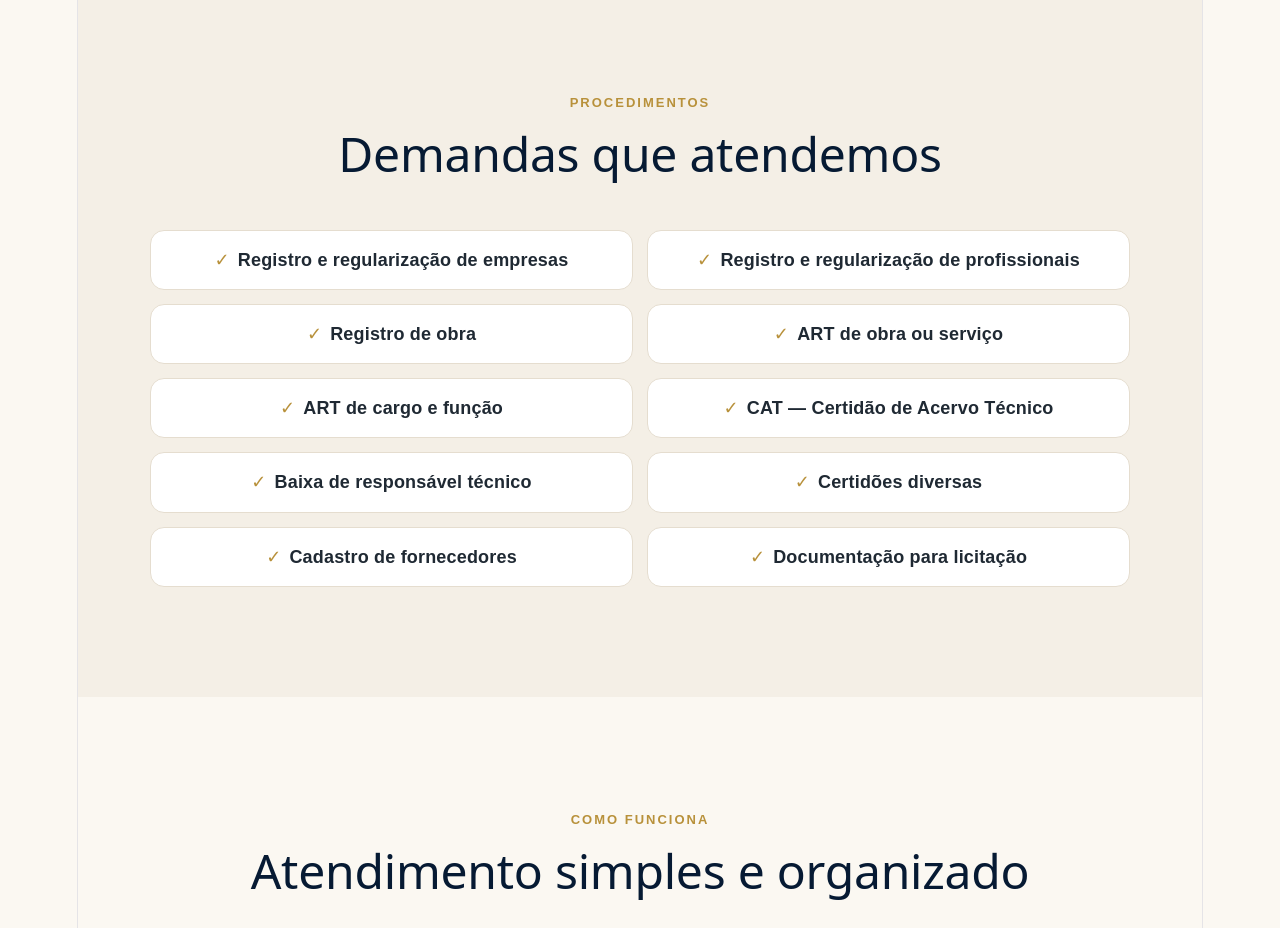
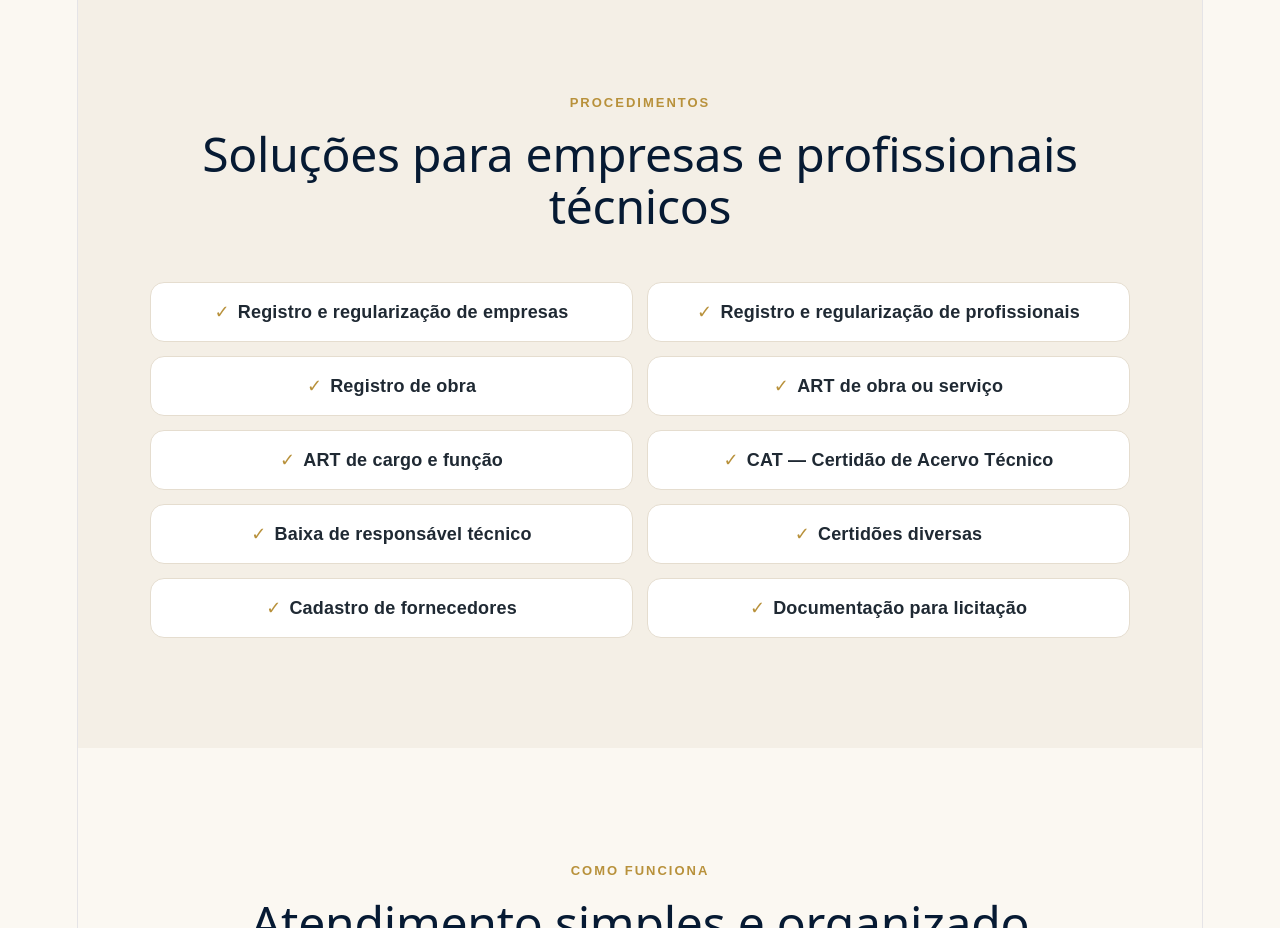
Before and after one commit to pampaulinolima-ux/pl-paulino-teste, a React (Vite) app: page / in a window 1280 px wide. Shown: the part 1980-2908 px from the top of the page. Built offline with nearby package versions, Linux system fonts and the light colour scheme.

Commit message:
atualização versão 2

```diff
--- a/src/App.jsx
+++ b/src/App.jsx
@@ -326,7 +326,7 @@ export default function App() {
           <div className="container">
             <div className="center">
               <div className="tag">Procedimentos</div>
-              <h2>Demandas que atendemos</h2>
+              <h2>Soluções para empresas e profissionais técnicos</h2>
             </div>
 
             <div className="list">
```
